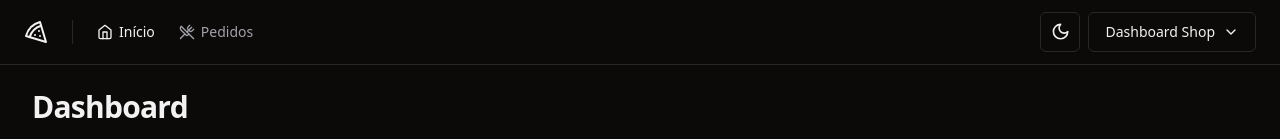
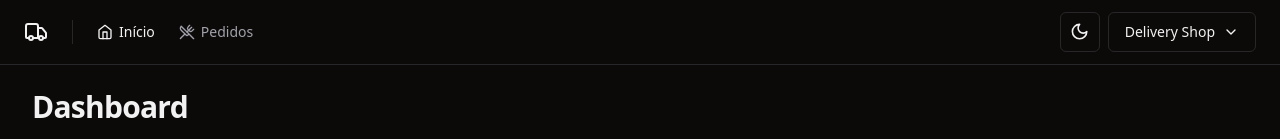
Before and after one commit to eleazar-nascimento/delivery-dashboard-web, a React (Vite) app: page / in a window 1280 px wide. Shown: the top 139 px of the page. Built offline with nearby package versions, Linux system fonts and the light colour scheme.

Commit message:
feat: change icon

```diff
--- a/src/components/account-menu.tsx
+++ b/src/components/account-menu.tsx
@@ -18,7 +18,7 @@ export function AccountMenu() {
           variant="outline"
           className="flex select-none items-center gap-2"
         >
-          Dashboard Shop
+          Delivery Shop
           <ChevronDown className="h-4 w-4" />
         </Button>
       </DropdownMenuTrigger>
--- a/src/components/header.tsx
+++ b/src/components/header.tsx
@@ -1,4 +1,4 @@
-import { Home, Pizza, UtensilsCrossed } from 'lucide-react'
+import { Home, Truck, UtensilsCrossed } from 'lucide-react'
 
 import { AccountMenu } from './account-menu'
 import { NavLink } from './nav-link'
@@ -9,7 +9,7 @@ export function Header() {
   return (
     <div className="border-b">
       <div className="flex h-16 items-center gap-6 px-6">
-        <Pizza className="h-6 w-6" />
+        <Truck className="h-6 w-6" />
 
         <Separator orientation="vertical" className="h-6 " />
 
```
